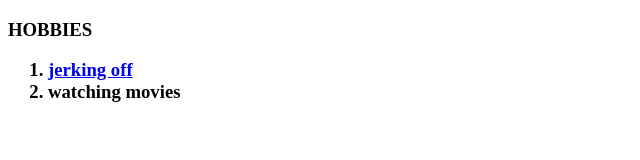
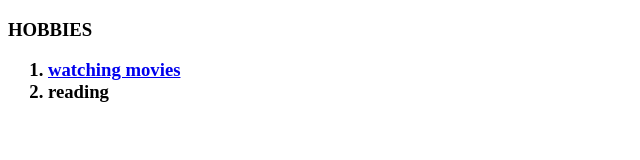
Before and after one commit to animesh12344/cv, a plain HTML site: page hobbies.html in a window 1280 px wide. Shown: the whole page, without its empty margins (0-640 px from the left). Drawn offline with Linux system fonts and the light colour scheme.

Commit message:
Update hobbies.html

```diff
--- a/hobbies.html
+++ b/hobbies.html
@@ -2,13 +2,13 @@
 <html lang="en" dir="ltr">
   <head>
     <meta charset="utf-8">
-    <title>bade faltu aadmi ho</title>
+    <title>hobbies</title>
   </head>
   <body>
     <h3>HOBBIES</h>
       <ol>
-        <li><a href="https://hqporner.com/">jerking off </a></li>
-        <li>watching movies</li>
+        <li><a href="https://netflix.com/">watching movies</a></li>
+        <li>reading</li>
 
       </ol>
   </body>
```
